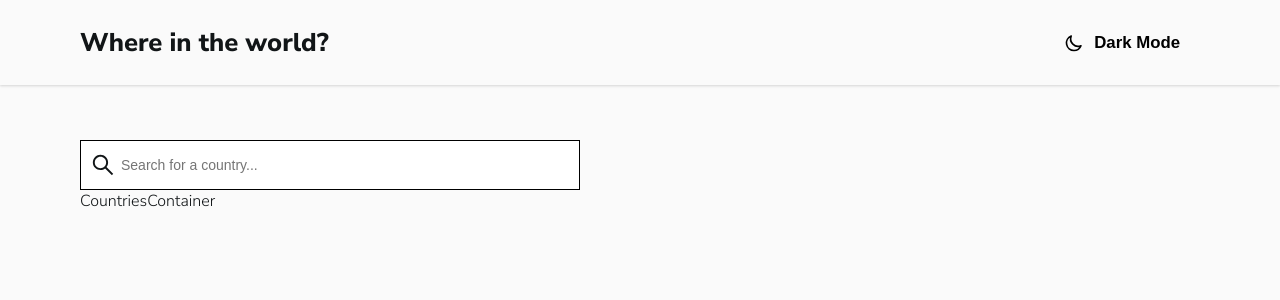
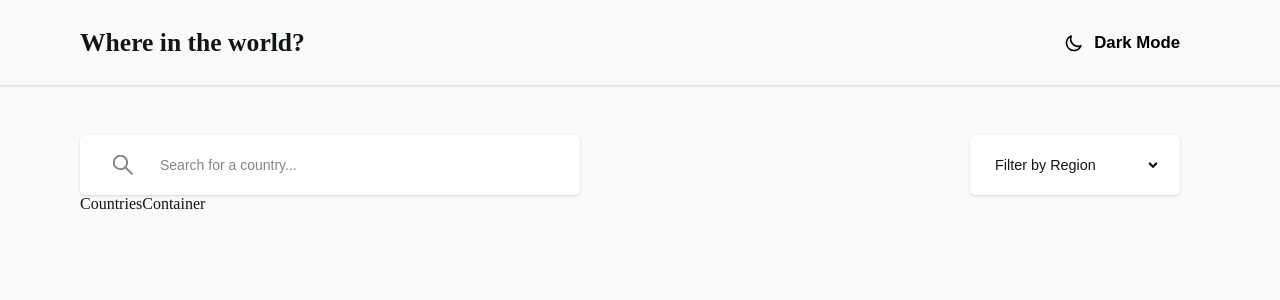
Before and after one commit to IvanMykytyn/Countries, a React (Create React App) app: page /countries in a window 1280 px wide. Shown: the top 300 px of the page. Built offline with nearby package versions, Linux system fonts and the light colour scheme.

Commit message:
created Search Container

```diff
--- /dev/null
+++ b/src/components/FormRowSelect/FormRowSelect.jsx
@@ -0,0 +1,49 @@
+import React, { useState } from 'react'
+import './form-row-select.styles.scss'
+
+// icons
+import { RiArrowDropDownLine } from 'react-icons/ri'
+
+
+const FormRowSelect = ({ name, value, handleChange, list }) => {
+  const [isOpenDropDown, SetIsOpenDropDown] = useState(false)
+  const [filter, setFilter] = useState('')
+
+  const handleFilter = (region) => {
+    console.log(filter)
+    setFilter(region)
+    SetIsOpenDropDown((prev) => !prev)
+  }
+
+  return (
+    <div className="form-row">
+      <button
+        name={name}
+        className="form-row__select"
+        onClick={() => SetIsOpenDropDown((prev) => !prev)}
+      >
+        <p>{isOpenDropDown || !filter ? 'Filter by Region' : filter}</p>
+        <RiArrowDropDownLine
+          size={26}
+          style={{ transform: `rotate(${isOpenDropDown ? '180deg' : '0'})` }}
+        />
+      </button>
+      <div className={isOpenDropDown && 'form-row__options'}>
+        {isOpenDropDown &&
+          list.map((itemValue, index) => {
+            return (
+              <div
+                onClick={() => handleFilter(itemValue)}
+                key={index}
+                className="form-row__option"
+              >
+                <p>{itemValue}</p>
+              </div>
+            )
+          })}
+      </div>
+    </div>
+  )
+}
+
+export default FormRowSelect
--- /dev/null
+++ b/src/components/FormRowSelect/form-row-select.styles.scss
@@ -0,0 +1,46 @@
+.form-row{
+    position: relative;
+    &__select{
+        font-size: 0.9rem;
+        color: var(--the-darkest-blue);
+
+        min-width: 210px;
+        height: 60px;
+
+        padding: 0 14px 0 25px;
+
+        border: none;
+        border-radius: var(--border-radius);
+        background-color: var(--white);
+
+        box-shadow: var(--shadow-1);
+
+        display: flex;
+        justify-content: space-between;
+        align-items: center;
+
+        cursor: pointer;
+
+    }
+    &__options{
+        position: absolute;
+
+        background-color: var(--white);
+
+        border: none;
+        border-radius: var(--border-radius);
+        box-shadow: var(--shadow-1);
+
+        top: 65px;
+        padding: 10px 20px;
+        width: 100%;
+
+        transition: var(--transition);
+    }
+
+    &__option{
+        margin: 10px 0;
+        text-transform: capitalize;
+        cursor: pointer;
+    }
+}
--- a/src/components/SearchContainer/SearchContainer.jsx
+++ b/src/components/SearchContainer/SearchContainer.jsx
@@ -2,20 +2,28 @@ import React from 'react'
 import './search-container.styles.scss'
 
 // icons
-import {AiOutlineSearch} from 'react-icons/ai'
+import { AiOutlineSearch } from 'react-icons/ai'
 
+// components
+import { FormRowSelect } from '../'
+
+// utils
+import regions from '../../utils/regions'
 
 const SearchContainer = () => {
   return (
     <div className="search">
       <div className="search__container">
         <div className="search__input">
-          <AiOutlineSearch className='search__input__icon' size={26}/>
+          <AiOutlineSearch className="search__input__icon" size={26} />
           <input
             type="text"
             name="search"
             placeholder="Search for a country..."
           />
+        </div>
+        <div className="search_filter">
+          <FormRowSelect name="region" list={regions} />
         </div>
       </div>
     </div>
--- a/src/components/SearchContainer/search-container.styles.scss
+++ b/src/components/SearchContainer/search-container.styles.scss
@@ -1,4 +1,9 @@
 .search {
+  &__container{
+    display: flex;
+    justify-content: space-between;
+  }
+
   &__input {
     position: relative;
     &__icon {
@@ -8,19 +13,32 @@
       top: 50%;
       transform: translate(0, -50%);
 
-      margin-left: 10px;
+      margin-left: 30px;
+
+      color: var(--dark-gray);
     }
     input {
-      height: 50px;
+      font-size: 14px;
+      color: var(--the-darkest-blue);
+
+      height: 60px;
       min-width: 500px;
-      font-size: 14px;
-      background-color: #000;
-      background-repeat: no-repeat;
-      background-position: left center;
-      padding-left: 40px;
-      background-color: #fff;
-      border: 1px solid #000;
-      box-shadow: none;
+
+      padding-left: 80px;
+
+      border: none;
+      border-radius: var(--border-radius);
+      box-shadow: var(--shadow-1);
+
+      &::placeholder {
+        font-family: inherit;
+        color: var(--dark-gray);
+      }
+      &:active,&:focus{
+        outline: none;
+      }
     }
+
+
   }
 }
--- a/src/components/index.js
+++ b/src/components/index.js
@@ -1,4 +1,5 @@
 import CountriesContainer from './CountriesContainer/CountriesContainer'
 import SearchContainer from './SearchContainer/SearchContainer'
+import FormRowSelect from './FormRowSelect/FormRowSelect'
 
-export {CountriesContainer, SearchContainer}
+export {CountriesContainer, SearchContainer, FormRowSelect}
--- a/src/index.scss
+++ b/src/index.scss
@@ -28,7 +28,10 @@ body {
   --white: hsl(0, 0%, 100%);
 
   /* fonts  */
-  --mainFont: 'Nunito Sans', sans-serif;
+  --main-font: 'Nunito Sans', sans-serif;
+
+  --border-radius: 5px;
+  --transition: 0.3s ease-in-out all;
 
   // shadows
   --shadow-1: 0 1px 3px 0 rgba(0, 0, 0, 0.1), 0 1px 2px 0 rgba(0, 0, 0, 0.06);
--- a/src/pages/countries/countries.styles.scss
+++ b/src/pages/countries/countries.styles.scss
@@ -37,7 +37,7 @@
 
   main {
     // padding top - height of navbar + 40px
-    padding: 140px 100px 120px 80px;
+    padding: 135px 100px 120px 80px;
 
     // remove after some stuff
     min-height: 100vh;
--- /dev/null
+++ b/src/utils/regions.js
@@ -0,0 +1,2 @@
+const regions = ['Africa', 'America', 'Asia', 'Europe', 'Oceania']
+export default regions
```
